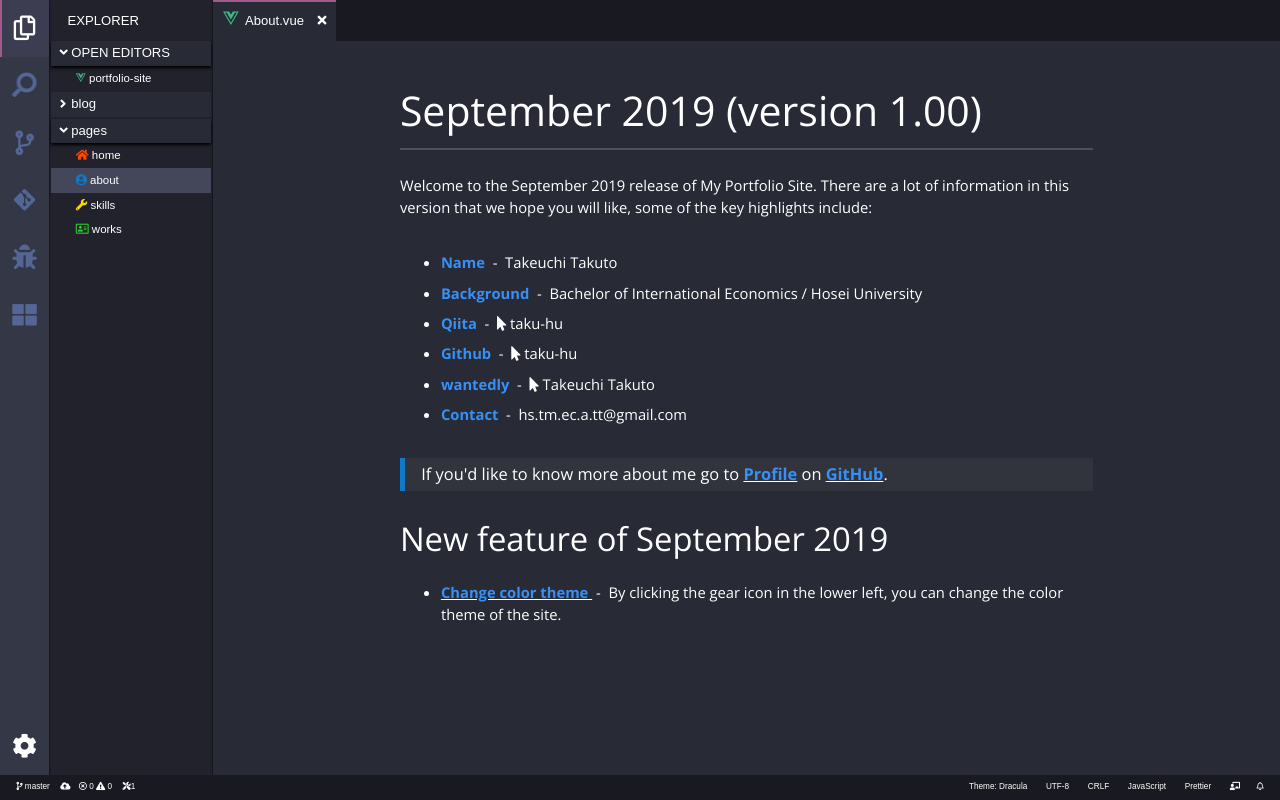
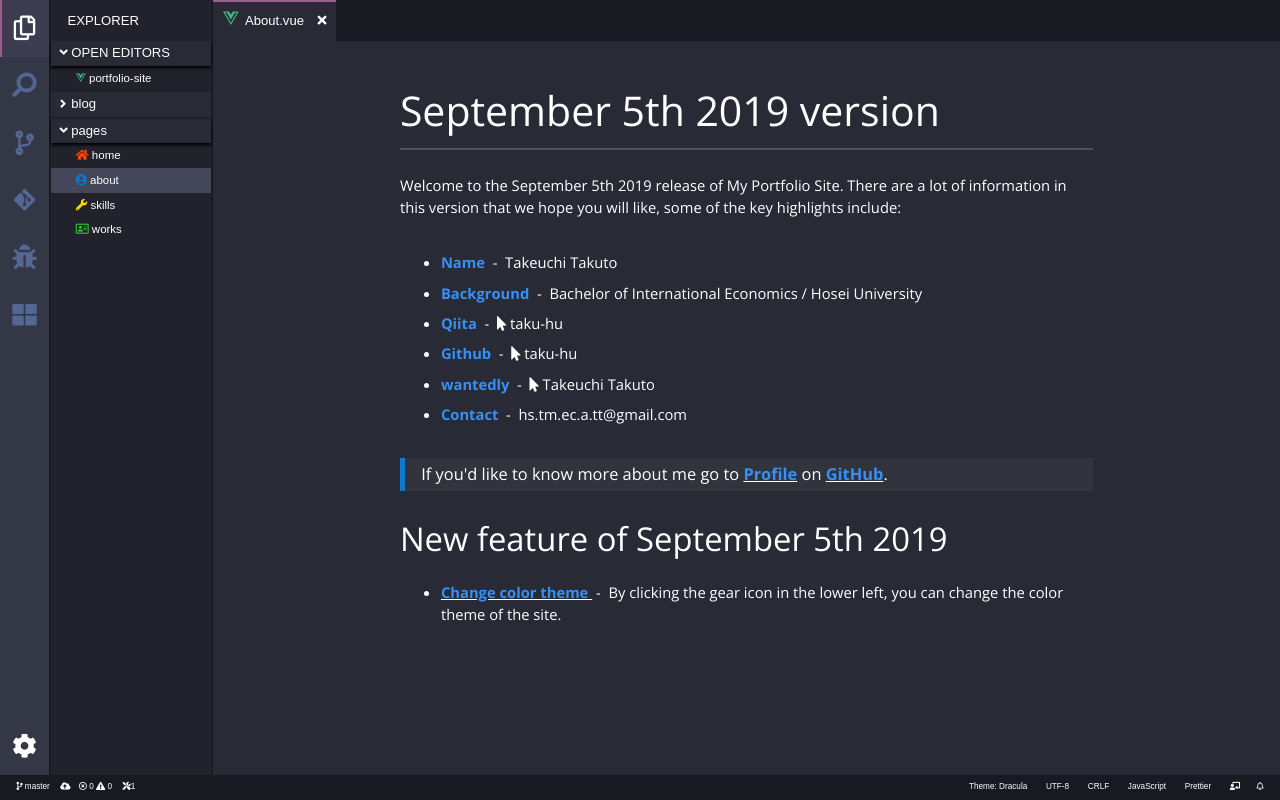
Before and after one commit to taku-hu/portfolio-site, a Vue app: page /about in a window 1280 px wide. Built offline with nearby package versions, Linux system fonts and the light colour scheme; what vue-sweetalert2 would draw is missing.

Commit message:
add: 現在日時に日にちを追加し変数を纏めた

```diff
--- a/src/views/About.vue
+++ b/src/views/About.vue
@@ -2,12 +2,13 @@
   <section class="about">
     <div class="about__wrapper">
       <h2 class="about__heading">
-        {{ month }}
-        {{ year }}
-        (version 1.00)
+        {{ now.month }}
+        {{ now.day }}{{ suffix }}
+        {{ now.year }}
+        version
       </h2>
       <p class="about__sentence">
-        Welcome to the {{ month }} {{ year }} release of My Portfolio Site. There are a lot of information in this version that we hope you will like, some of the key highlights include:
+        Welcome to the {{ now.month }} {{ now.day }}{{ suffix }} {{ now.year }} release of My Portfolio Site. There are a lot of information in this version that we hope you will like, some of the key highlights include:
       </p>
       <ul class="about__list">
         <li v-for="data in profileData" :key="data.title">
@@ -28,7 +29,7 @@
         <a class="about__clickable-marker" href="https://github.com/taku-hu">GitHub</a>.
       </p>
       <h3 class="about__subheading">
-        New feature of {{ month }} {{ year }}
+        New feature of {{ now.month }}  {{ now.day }}{{ suffix }} {{ now.year }}
       </h3>
       <ul class="about__list">
         <li>
@@ -46,15 +47,17 @@
 <script>
 export default {
   created() {
-    const monthNames = ['Janualy', 'February', 'March', 'April', 'May', 'June', 'July', 'August', 'September', 'October', 'November', 'December']
-    const now = new Date();
-    this.year = now.getFullYear();
-    this.month = monthNames[now.getMonth()];
+    const monthNames = ['Janualy', 'February', 'March', 'April', 'May', 'June', 'July', 'August', 'September', 'October', 'November', 'December'];
+    const date = new Date();
+    this.now.year = date.getFullYear();
+    this.now.month = monthNames[date.getMonth()];
+    this.now.day = date.getDate();
   },
   data() {
     return {
-      year: '',
-      month: '',
+      now: {
+        year: '', month: '', day: ''
+      },
       profileData: [
         {
           title: 'Name',
@@ -88,6 +91,20 @@
         }
       ]
     };
+  },
+  computed: {
+    suffix() {
+      const date = this.now.day;
+      if(date === 1 || date === 21 || date ===31) {
+        return 'st';
+      } else if(date === 2 || date === 22) {
+        return 'nd';
+      } else if(date === 3 || date ===23) {
+        return 'rd';
+      } else {
+        return 'th'
+      }
+    }
   },
   methods: {
     iconClick() {
```
